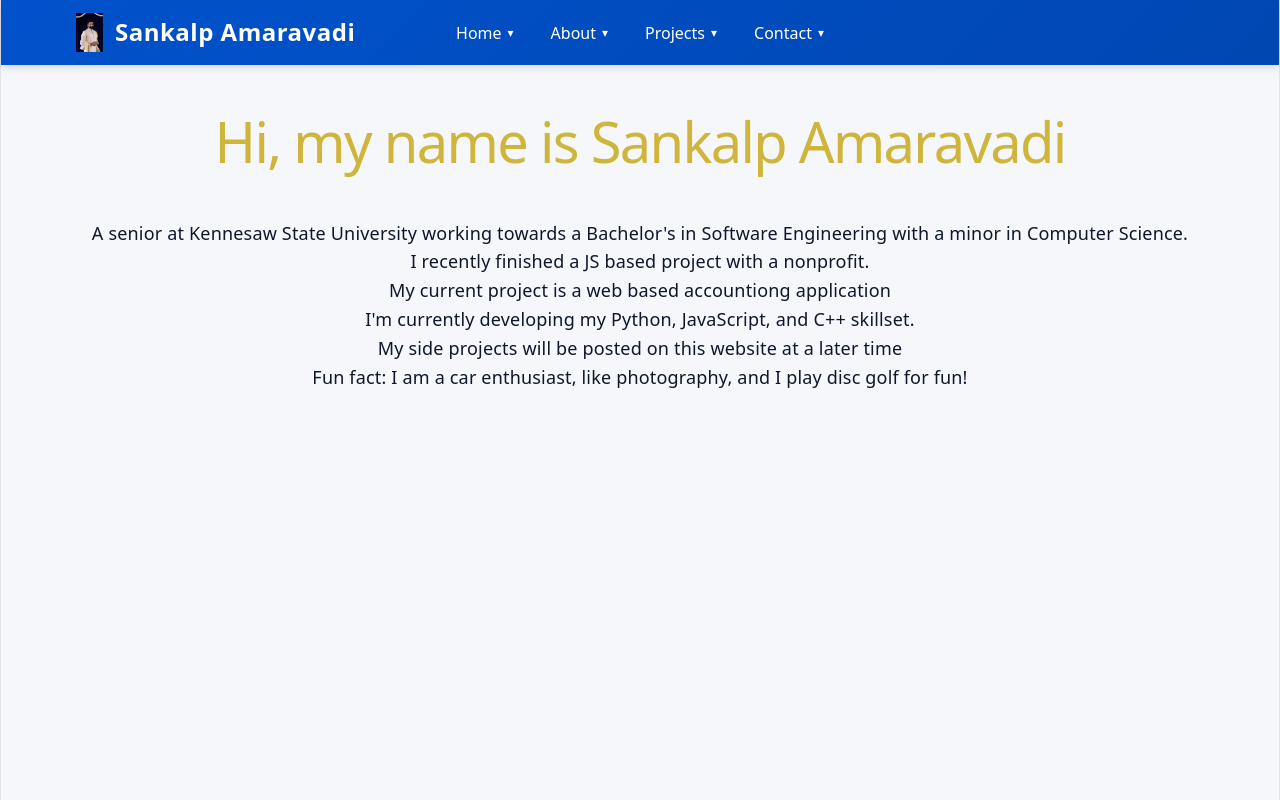
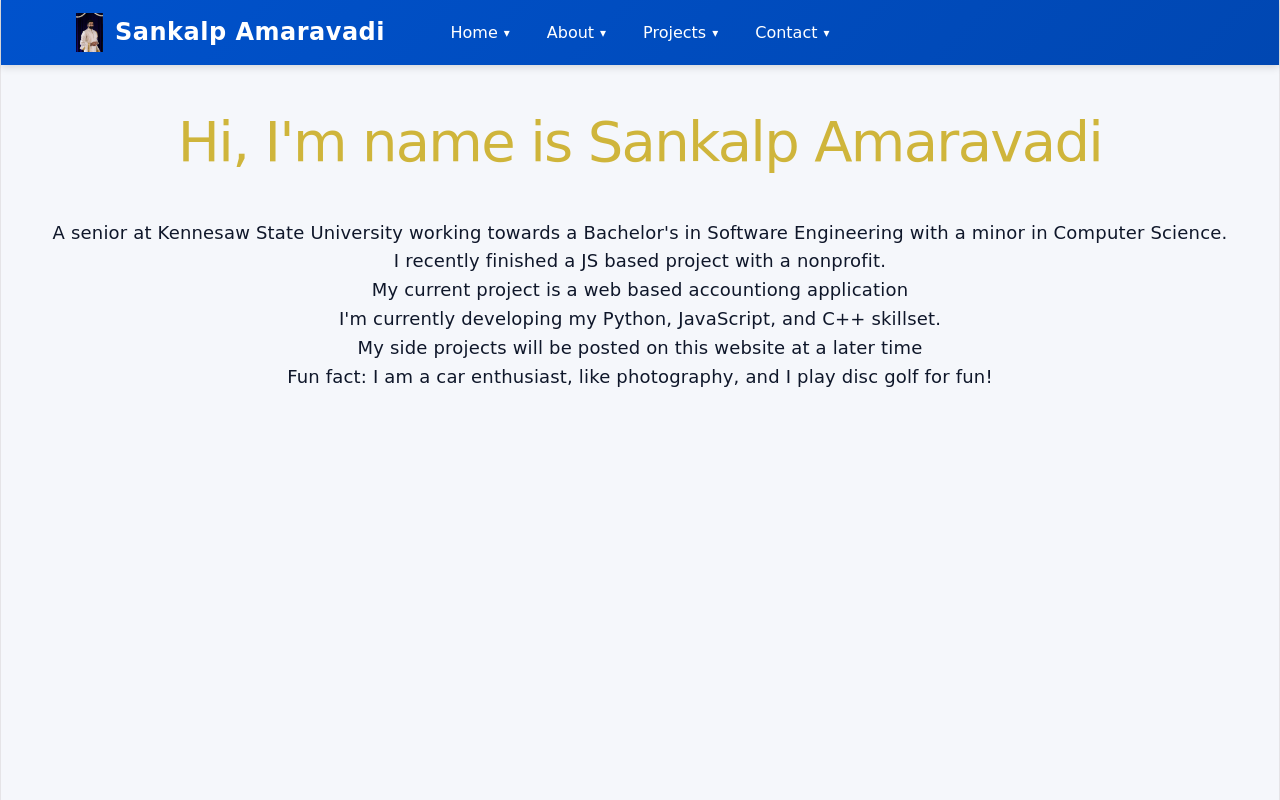
Before and after one commit to Leneord1/perso, a React (Vite) app: page / in a window 1280 px wide. Built offline with nearby package versions, Linux system fonts and the light colour scheme.

Commit message:
Changed font in css files

```diff
--- a/src/global.css
+++ b/src/global.css
@@ -38,7 +38,7 @@ html, body {
 }
 
 body {
-    font-family: system-ui, -apple-system, "Segoe UI", Roboto, "Helvetica Neue", Arial, sans-serif;
+    font-family: 'Comic Sans MS', 'Comic Sans', cursive;
     background-color: var(--pw-background);
     color: var(--pw-dark-text);
     line-height: 1.6;
--- a/src/index.css
+++ b/src/index.css
@@ -11,9 +11,9 @@
   --shadow:
     rgba(0, 0, 0, 0.1) 0 10px 15px -3px, rgba(0, 0, 0, 0.05) 0 4px 6px -2px;
 
-  --sans: system-ui, 'Segoe UI', Roboto, sans-serif;
-  --heading: system-ui, 'Segoe UI', Roboto, sans-serif;
-  --mono: ui-monospace, Consolas, monospace;
+  --sans: 'Comic Sans MS', 'Comic Sans', cursive;
+  --heading: 'Comic Sans MS', 'Comic Sans', cursive;
+  --mono: 'Comic Sans MS', 'Comic Sans', cursive;
 
   font: 18px/145% var(--sans);
   letter-spacing: 0.18px;
--- a/src/pages/welcomeScreen.jsx
+++ b/src/pages/welcomeScreen.jsx
@@ -5,7 +5,7 @@ import '../global.css'
 function WelcomeScreen() {
     return (
         <div className="welcome-screen">
-            <h1>Hi, my name is Sankalp Amaravadi</h1>
+            <h1>Hi, I'm name is Sankalp Amaravadi</h1>
             <p>A senior at Kennesaw State University working towards a Bachelor's in Software Engineering with a minor in Computer Science.</p>
 
             <ul>
```
